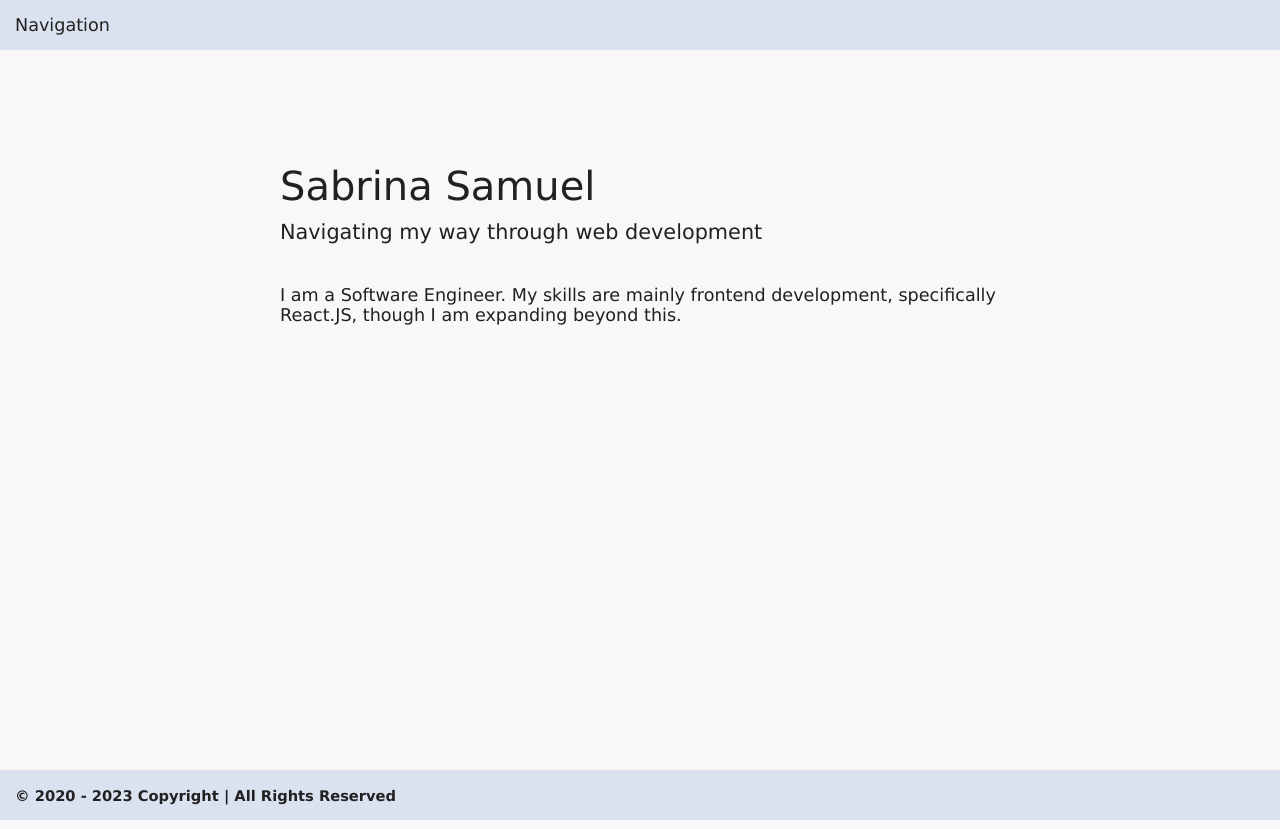
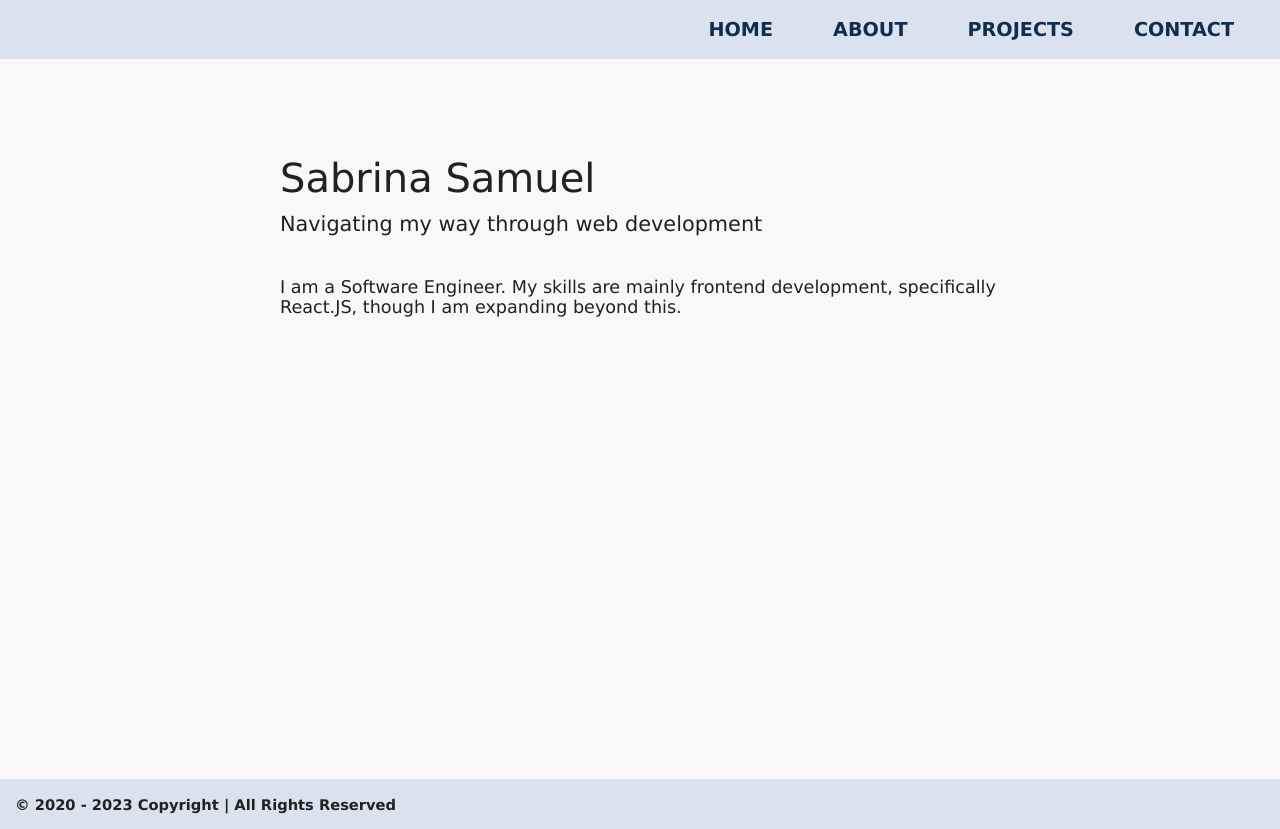
Before and after one commit to ssrome/saromsa-v2, a Next.js app: page / in a window 1280 px wide. Built offline with nearby package versions, Linux system fonts and the light colour scheme.

Commit message:
Add navigation links

```diff
--- a/src/app/components/navigation/navigation.module.css
+++ b/src/app/components/navigation/navigation.module.css
@@ -1,4 +1,37 @@
 .nav {
   background-color: var(--second-color);
-  padding: 15px;
+  color: var(--fourth-color) !important;
+  font-size: 1.2rem;
+  font-weight: bold;
+  /* padding: 15px; */
+  flex-flow: row nowrap;
+  justify-content: flex-end;
+  display: flex;
+  align-items: center;
+  position: relative;
+  padding: 0.5rem 1rem;
 }
+
+.nav ul {
+  display: flex !important;
+  flex-basis: auto;
+  flex-direction: row;
+  justify-content: flex-end !important;
+  padding-left: 0;
+  margin-bottom: 0;
+  list-style: none;
+}
+
+.nav li {
+  padding: 10px;
+}
+
+.nav a {
+  color: var(--fourth-color) !important;
+  font-size: 1.2rem;
+  font-weight: bold;
+  padding: 8px 5px;
+  text-transform: uppercase;
+  text-decoration: none;
+  margin: 5px 15px;
+}
--- a/src/app/components/navigation/navigation.tsx
+++ b/src/app/components/navigation/navigation.tsx
@@ -1,5 +1,23 @@
+import Link from "next/link";
 import styles from "./navigation.module.css";
 
 export function Navigation() {
-  return <nav className={styles.nav}>Navigation</nav>;
+  return (
+    <nav className={styles.nav}>
+      <ul>
+        <li>
+          <Link href={"/"}>Home</Link>
+        </li>
+        <li>
+          <Link href={"/about"}>About</Link>
+        </li>
+        <li>
+          <Link href={"/projects"}>Projects</Link>
+        </li>
+        <li>
+          <Link href={"/contact"}>Contact</Link>
+        </li>
+      </ul>
+    </nav>
+  );
 }
--- a/src/app/layout.module.css
+++ b/src/app/layout.module.css
@@ -7,7 +7,7 @@
   flex-direction: column;
   justify-content: space-between;
   align-items: center;
-  padding: 2rem;
+  padding: 15px 20px;
   min-height: 90vh;
   text-align: center;
 }
```
Also changed, not shown: 1 other file (tests, documents, lock files or other folders).
